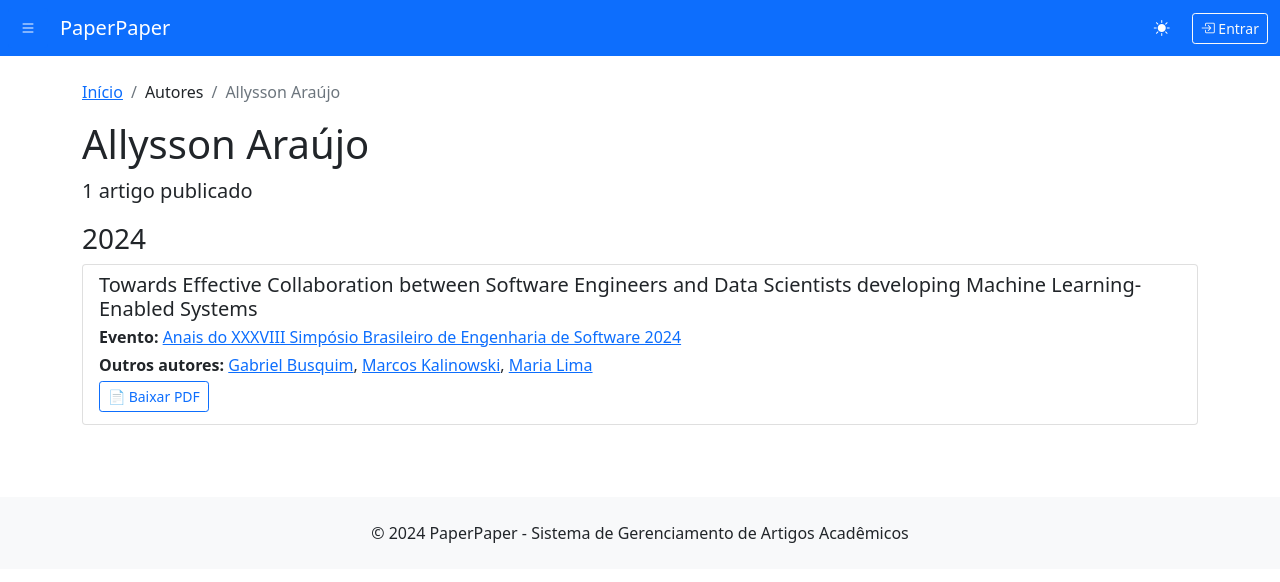
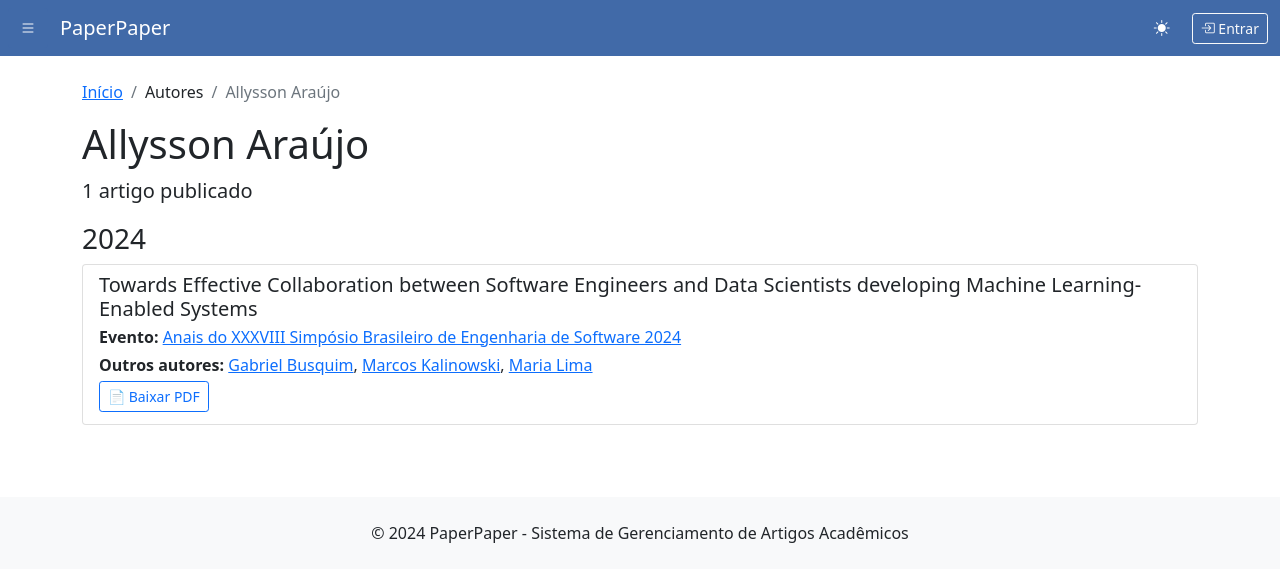
Before and after one commit to HaniBR01/paperpaper, a Django app: a page that uses templates/paperpaper/base.html in a window 1280 px wide. Shown: the top 582 px of the page. Run offline with Django 5.2, Linux system fonts and the light colour scheme; data comes from the database, SQL or seed files in the repository.

Commit message:
Corrige cores do site e atualiza layout

```diff
--- a/templates/paperpaper/base.html
+++ b/templates/paperpaper/base.html
@@ -1,4 +1,3 @@
-
 <!DOCTYPE html>
 <html lang="pt-br">
 <head>
@@ -44,6 +43,10 @@
             background-color: #222e3c !important;
             color: #ffffff !important;
         }
+        :root {
+        --bs-primary: rgb(65, 106, 168);
+        --bs-primary-rgb: 65, 106, 168;
+        }
         [data-theme="dark"] .card-title,
         [data-theme="dark"] .card-text {
             color: #e0e0e0 !important;
@@ -78,7 +81,7 @@
         }
         .sidebar .nav-link.active {
             color: #fff;
-            background-color: #0d6efd;
+            background-color: rgb(65, 106, 168);
         }
         [data-theme="dark"] .sidebar .nav-link.active {
         color: #fff;
@@ -100,7 +103,7 @@
             top: 8px;
             left: 8px;
             z-index: 1002;
-            background: #0d6efd;
+            background: rgb(65, 106, 168);
             border: none;
             color: white;
             padding: 8px 12px;
@@ -191,7 +194,7 @@
         }
         [data-theme="dark"] .form-control:focus {
             background-color: #2c2c2c;
-            border-color: #0d6efd;
+            border-color: rgb(65, 106, 168);
             color: #e0e0e0;
         }
         [data-theme="dark"] .form-select {
```
